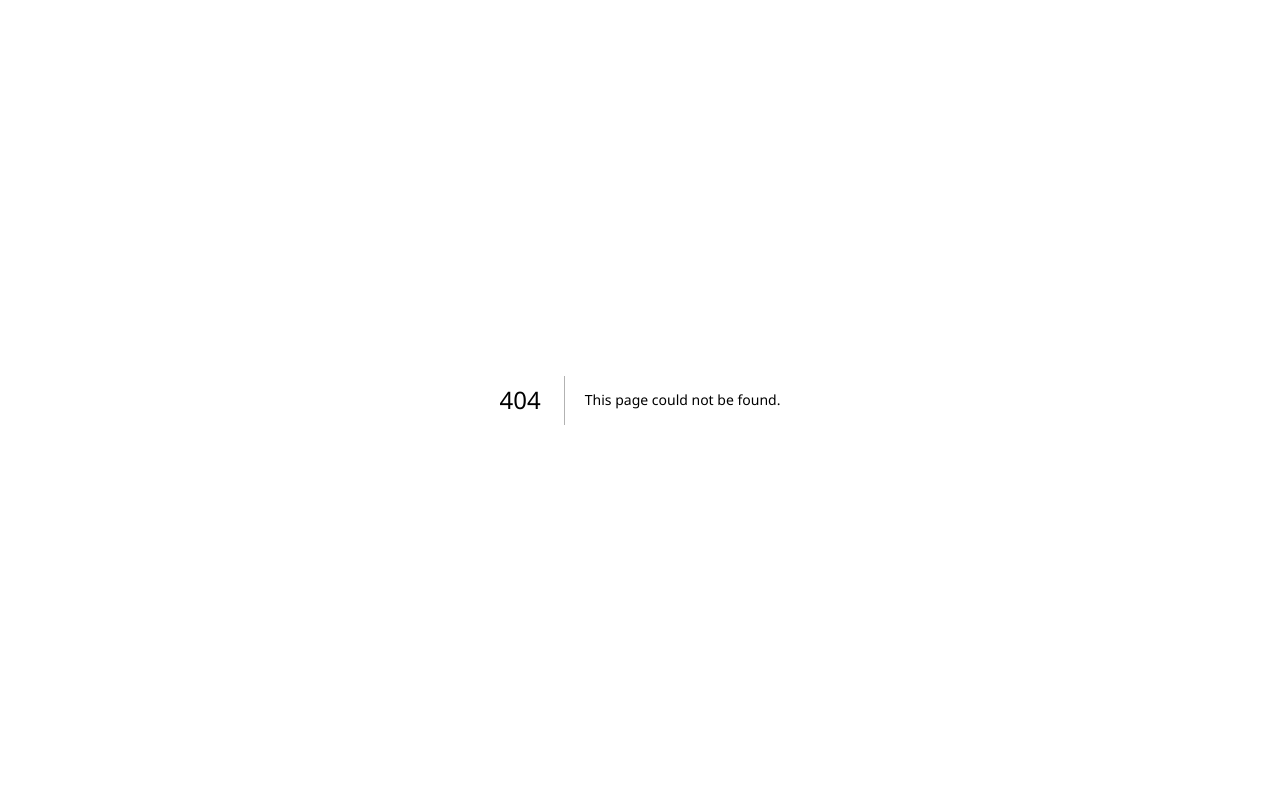
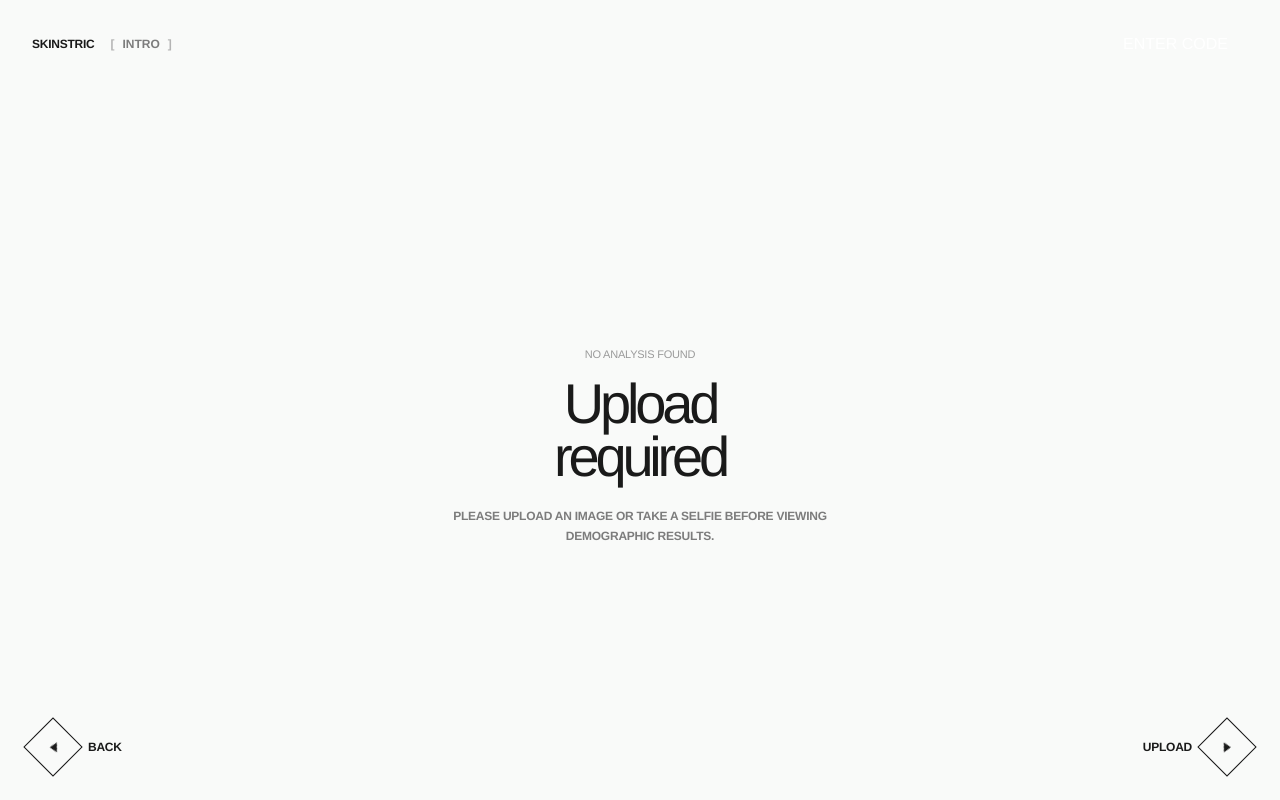
Before and after one commit to ddismuke4502/SkinstricAi_Dame, a Next.js app: page /demographics in a window 1280 px wide. Before the commit this address had no page. Built offline with nearby package versions, Linux system fonts and the light colour scheme.

Commit message:
build demographics results page

```diff
--- /dev/null
+++ b/src/app/demographics/page.tsx
@@ -0,0 +1,279 @@
+"use client";
+
+import { useEffect, useMemo, useState } from "react";
+import BottomNav from "@/components/layout/BottomNav";
+import PageShell from "@/components/layout/PageShell";
+import { ROUTES } from "@/constants/routes";
+import {
+  DEMOGRAPHIC_CATEGORIES,
+  formatCategoryLabel,
+  formatDemographicLabel,
+  getInitialActualSelections,
+  getScoresByCategory,
+  hasDemographicData,
+} from "@/lib/demographics";
+import {
+  getActualSelections,
+  getDemographicsData,
+  saveActualSelections,
+} from "@/lib/storage";
+import type {
+  ActualSelections,
+  DemographicCategory,
+  DemographicData,
+  DemographicScore,
+} from "@/types/skinstric";
+
+const CATEGORY_COPY: Record<DemographicCategory, string> = {
+  race: "Predicted ethnicity confidence",
+  age: "Predicted age confidence",
+  gender: "Predicted gender confidence",
+};
+
+const EMPTY_SELECTIONS: ActualSelections = {
+  race: "",
+  age: "",
+  gender: "",
+};
+
+function ActualSelectionCard({
+  category,
+  value,
+  isActive,
+  onClick,
+}: {
+  category: DemographicCategory;
+  value: string;
+  isActive: boolean;
+  onClick: () => void;
+}) {
+  return (
+    <button
+      type="button"
+      onClick={onClick}
+      className={[
+        "w-full border px-4 py-4 text-left transition-colors",
+        isActive
+          ? "border-[#1a1a1a] bg-[#1a1a1a] text-white"
+          : "border-[#d8d8d8] bg-transparent text-[#1a1a1a] hover:bg-[#f1f1f1]",
+      ].join(" ")}
+    >
+      <p className="text-[11px] font-semibold uppercase leading-none tracking-[-0.02em] opacity-70">
+        {formatCategoryLabel(category)}
+      </p>
+      <p className="mt-3 text-[22px] font-normal leading-none tracking-[-0.06em]">
+        {value ? formatDemographicLabel(value) : "Not selected"}
+      </p>
+    </button>
+  );
+}
+
+function ScoreRow({
+  score,
+  isSelected,
+  onClick,
+}: {
+  score: DemographicScore;
+  isSelected: boolean;
+  onClick: () => void;
+}) {
+  return (
+    <button
+      type="button"
+      onClick={onClick}
+      className={[
+        "grid w-full grid-cols-[1fr_auto] items-center border-b border-[#d8d8d8] px-3 py-4 text-left transition-colors",
+        isSelected ? "bg-[#1a1a1a] text-white" : "hover:bg-[#f1f1f1]",
+      ].join(" ")}
+    >
+      <span className="text-[15px] font-semibold uppercase tracking-[-0.03em]">
+        {formatDemographicLabel(score.label)}
+      </span>
+
+      <span className="text-[15px] font-semibold tracking-[-0.03em]">
+        {score.percentage}
+      </span>
+    </button>
+  );
+}
+
+export default function DemographicsPage() {
+  const [isLoading, setIsLoading] = useState(true);
+  const [data, setData] = useState<DemographicData | null>(null);
+  const [selectedCategory, setSelectedCategory] =
+    useState<DemographicCategory>("race");
+  const [actualSelections, setActualSelections] =
+    useState<ActualSelections>(EMPTY_SELECTIONS);
+
+  useEffect(() => {
+  function loadStoredAnalysis() {
+    const storedData = getDemographicsData();
+
+    if (!hasDemographicData(storedData)) {
+      setIsLoading(false);
+      return;
+    }
+
+    const storedSelections = getActualSelections();
+    const initialSelections =
+      storedSelections ?? getInitialActualSelections(storedData);
+
+    setData(storedData);
+    setActualSelections(initialSelections);
+    saveActualSelections(initialSelections);
+    setIsLoading(false);
+  }
+
+  loadStoredAnalysis();
+}, []);
+
+  const scores = useMemo(() => {
+    if (!data) return [];
+
+    return getScoresByCategory(data, selectedCategory);
+  }, [data, selectedCategory]);
+
+  function handleScoreSelect(score: DemographicScore) {
+    const updatedSelections = {
+      ...actualSelections,
+      [selectedCategory]: score.label,
+    };
+
+    setActualSelections(updatedSelections);
+    saveActualSelections(updatedSelections);
+  }
+
+  if (isLoading) {
+    return (
+      <PageShell contentClassName="flex min-h-screen items-center justify-center">
+        <p className="skinstric-muted-label">Loading analysis...</p>
+      </PageShell>
+    );
+  }
+
+  if (!data) {
+    return (
+      <PageShell contentClassName="min-h-screen px-7 pt-24 md:px-8">
+        <section className="flex min-h-[calc(100vh-6rem)] items-center justify-center text-center">
+          <div>
+            <p className="skinstric-muted-label mb-4">NO ANALYSIS FOUND</p>
+            <h1 className="skinstric-section-title">
+              Upload
+              <br />
+              required
+            </h1>
+            <p className="mx-auto mt-6 max-w-sm text-[12px] font-semibold uppercase leading-relaxed tracking-[-0.02em] text-[#7c7c7c]">
+              Please upload an image or take a selfie before viewing demographic
+              results.
+            </p>
+          </div>
+        </section>
+
+        <BottomNav
+          backHref={ROUTES.select}
+          proceedHref={ROUTES.upload}
+          proceedLabel="UPLOAD"
+        />
+      </PageShell>
+    );
+  }
+
+  return (
+    <PageShell contentClassName="min-h-screen px-7 pt-24 md:px-8">
+      <section className="min-h-[calc(100vh-6rem)] pb-28">
+        <div className="mb-10">
+          <p className="skinstric-label">A.I. ANALYSIS</p>
+          <h1 className="mt-4 text-[clamp(42px,6vw,72px)] font-normal leading-[0.9] tracking-[-0.075em]">
+            Demographics
+          </h1>
+          <p className="mt-4 max-w-md text-[12px] font-semibold uppercase leading-relaxed tracking-[-0.02em] text-[#7c7c7c]">
+            Predicted attributes are listed by confidence. Select the correct
+            option to update your actual profile.
+          </p>
+        </div>
+
+        <div className="grid gap-6 lg:grid-cols-[320px_1fr]">
+          <aside className="space-y-3">
+            <p className="skinstric-muted-label mb-4">ACTUAL PROFILE</p>
+
+            {DEMOGRAPHIC_CATEGORIES.map((category) => (
+              <ActualSelectionCard
+                key={category}
+                category={category}
+                value={actualSelections[category]}
+                isActive={selectedCategory === category}
+                onClick={() => setSelectedCategory(category)}
+              />
+            ))}
+          </aside>
+
+          <div className="grid gap-6 xl:grid-cols-[320px_1fr]">
+            <div className="border border-[#d8d8d8] p-5">
+              <p className="skinstric-muted-label mb-5">CATEGORIES</p>
+
+              <div className="space-y-3">
+                {DEMOGRAPHIC_CATEGORIES.map((category) => (
+                  <button
+                    key={category}
+                    type="button"
+                    onClick={() => setSelectedCategory(category)}
+                    className={[
+                      "w-full border px-4 py-5 text-left transition-colors",
+                      selectedCategory === category
+                        ? "border-[#1a1a1a] bg-[#1a1a1a] text-white"
+                        : "border-[#d8d8d8] hover:bg-[#f1f1f1]",
+                    ].join(" ")}
+                  >
+                    <p className="text-[13px] font-semibold uppercase tracking-[-0.02em]">
+                      {formatCategoryLabel(category)}
+                    </p>
+                    <p className="mt-2 text-[11px] font-semibold uppercase leading-snug tracking-[-0.02em] opacity-60">
+                      {CATEGORY_COPY[category]}
+                    </p>
+                  </button>
+                ))}
+              </div>
+            </div>
+
+            <div className="border border-[#d8d8d8]">
+              <div className="flex items-center justify-between border-b border-[#d8d8d8] px-5 py-4">
+                <div>
+                  <p className="skinstric-muted-label">SELECTED CATEGORY</p>
+                  <h2 className="mt-2 text-[28px] font-normal uppercase leading-none tracking-[-0.06em]">
+                    {formatCategoryLabel(selectedCategory)}
+                  </h2>
+                </div>
+
+                <div className="text-right">
+                  <p className="skinstric-muted-label">ACTUAL</p>
+                  <p className="mt-2 text-[18px] font-semibold uppercase leading-none tracking-[-0.04em]">
+                    {formatDemographicLabel(actualSelections[selectedCategory])}
+                  </p>
+                </div>
+              </div>
+
+              <div>
+                {scores.map((score) => (
+                  <ScoreRow
+                    key={score.label}
+                    score={score}
+                    isSelected={
+                      actualSelections[selectedCategory] === score.label
+                    }
+                    onClick={() => handleScoreSelect(score)}
+                  />
+                ))}
+              </div>
+            </div>
+          </div>
+        </div>
+      </section>
+
+      <BottomNav
+        backHref={ROUTES.select}
+        proceedHref={ROUTES.home}
+        proceedLabel="HOME"
+      />
+    </PageShell>
+  );
+}
```
